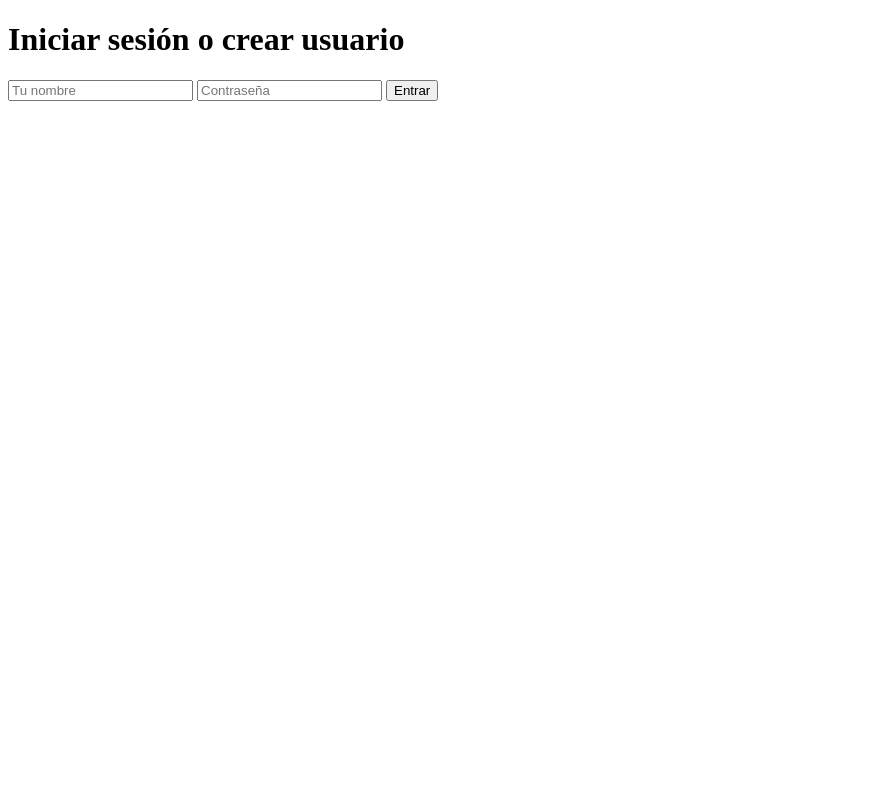
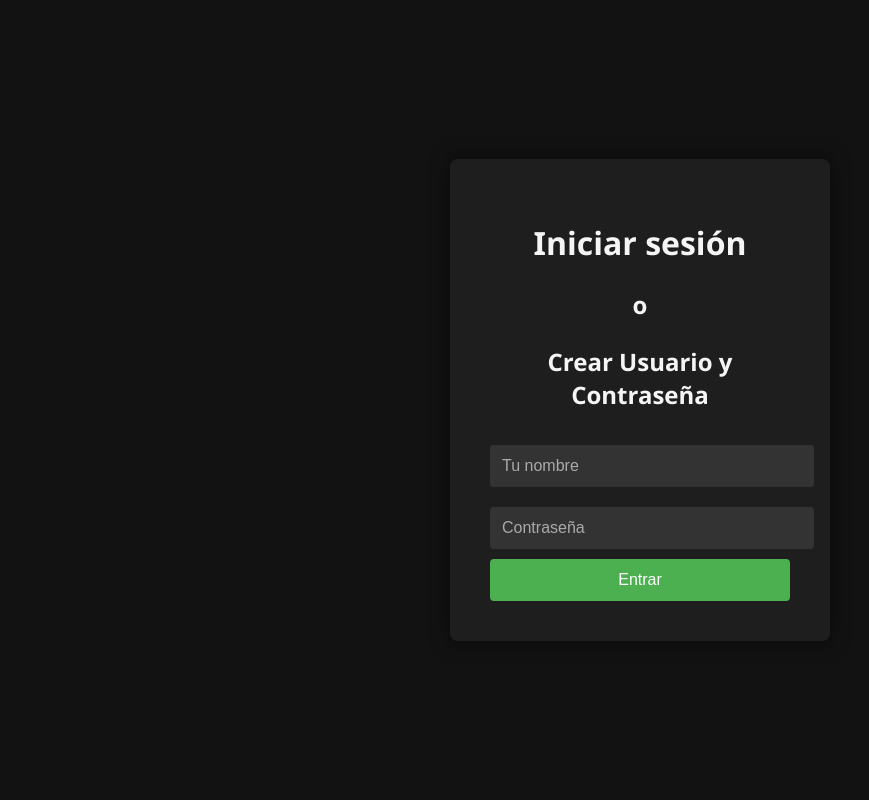
Before and after one commit to StefiVergini/chat-StefaniaVergini, a Flask app: page / in a window 1280 px wide. Shown: the whole page, without its empty margins (0-869 px from the left). Run offline with Flask 3, Linux system fonts and the light colour scheme.

Commit message:
readme-complete

```diff
--- a/web/templates/login.html
+++ b/web/templates/login.html
@@ -1,18 +1,91 @@
 <!DOCTYPE html>
 <html lang="es">
 <head>
-    <meta charset="UTF-8">
-    <title>Ingresar al Chat</title>
+  <meta charset="UTF-8" />
+  <meta name="viewport" content="width=device-width, initial-scale=1.0" />
+  <title>Ingresar al Chat SV</title>
+  <style>
+    body {
+      margin: 0;
+      height: 100vh;
+      background-color: #121212;
+      font-family: 'Segoe UI', Tahoma, Geneva, Verdana, sans-serif;
+      color: #ffffff;
+      display: flex;
+      justify-content: center;
+      align-items: center;
+    }
+
+    .login-container {
+      background-color: #1e1e1e;
+      padding: 40px;
+      border-radius: 8px;
+      box-shadow: 0 0 20px rgba(0,0,0,0.6);
+      width: 300px;
+      text-align: center;
+    }
+
+    h1 {
+      margin-bottom: 24px;
+      color: #f5f5f5;
+    }
+    h2 {
+      margin-bottom: 24px;
+      color: #f5f5f5;
+    }
+
+    input[type="text"],
+    input[type="password"] {
+      width: 100%;
+      padding: 12px;
+      margin: 10px 0;
+      border: none;
+      border-radius: 4px;
+      background-color: #333;
+      color: #f5f5f5;
+      font-size: 16px;
+    }
+
+    input[type="text"]::placeholder,
+    input[type="password"]::placeholder {
+      color: #aaaaaa;
+    }
+
+    button {
+      width: 100%;
+      padding: 12px;
+      background-color: #4CAF50;
+      border: none;
+      border-radius: 4px;
+      color: white;
+      font-size: 16px;
+      cursor: pointer;
+      transition: background-color 0.3s ease;
+    }
+
+    button:hover {
+      background-color: #45a049;
+    }
+
+    .error {
+      color: #ff5252;
+      margin-bottom: 16px;
+    }
+  </style>
 </head>
 <body>
-    <h1>Iniciar sesión o crear usuario</h1>
+  <div class="login-container">
+    <h1>Iniciar sesión</h1>
+    <h2>o</h2>
+    <h2> Crear Usuario y Contraseña</h2>
     {% if error %}
-      <p style="color:red;">{{ error }}</p>
+      <p class="error">{{ error }}</p>
     {% endif %}
     <form method="POST" action="/">
-        <input type="text" name="nombre" placeholder="Tu nombre" required>
-        <input type="password" name="password" placeholder="Contraseña" required>
-        <button type="submit">Entrar</button>
+      <input type="text" name="nombre" placeholder="Tu nombre" required />
+      <input type="password" name="password" placeholder="Contraseña" required />
+      <button type="submit">Entrar</button>
     </form>
+  </div>
 </body>
 </html>
```
Also changed, not shown: README.md, image-1.png (added), image-2.png (added), image.png (added).
